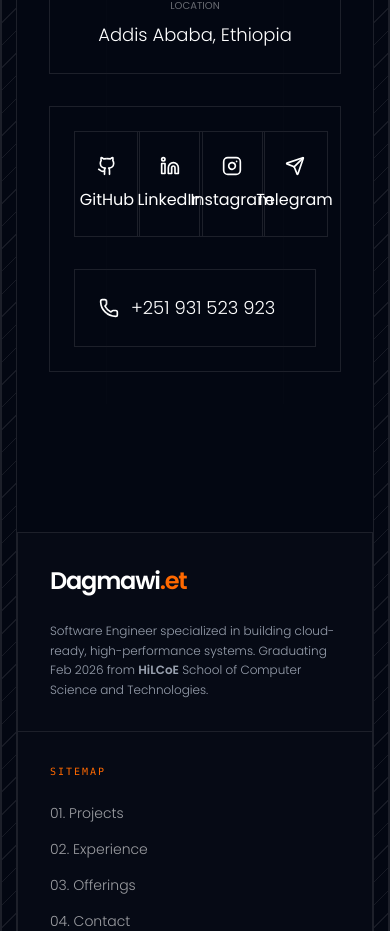
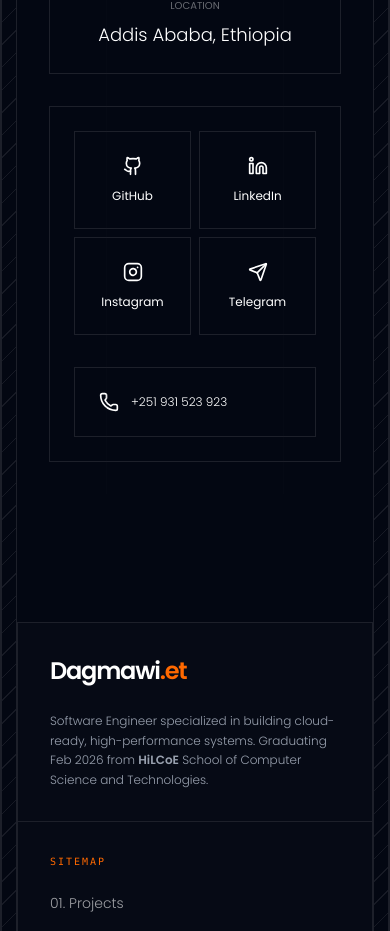
Before and after one commit to Dagin34/my-portfolio-v2, a SvelteKit app: page / in a window 390 px wide. Shown: the part 8080-9011 px from the top of the page. Built offline with nearby package versions, Linux system fonts and the light colour scheme.

Commit message:
More responsiveness on Contact page

```diff
--- a/src/components/contact.svelte
+++ b/src/components/contact.svelte
@@ -26,22 +26,22 @@
             <p class="group-hover:text-brand-primary text-lg font-light">Addis Ababa, Ethiopia</p>
         </div>
         <div class="p-6 border border-border-color text-left">
-            <div class="grid grid-cols-4 gap-2">
+            <div class="grid grid-cols-2 md:grid-cols-4 gap-2">
                 <a target="_blank" href="https://github.com/dagin34" class="border border-border-color py-6 px-8 group flex flex-col gap-y-3 items-center justify-center">
                     <span class="group-hover:text-brand-primary"><Github size={20} /></span>
-                    <span class="group-hover:text-brand-primary">GitHub</span>
+                    <span class="group-hover:text-brand-primary text-xs md:text-md">GitHub</span>
                 </a>
                 <a target="_blank" href="https://linkedIn.com/in/dagin34" class="border border-border-color py-6 px-8 group flex flex-col gap-y-3 items-center justify-center">
                     <span class="group-hover:text-brand-primary"><Linkedin size={20} /></span>
-                    <span class="group-hover:text-brand-primary">LinkedIn</span>
+                    <span class="group-hover:text-brand-primary text-xs md:text-md">LinkedIn</span>
                 </a>
                 <a target="_blank" href="https://instagram.com/dagi_n34" class="border border-border-color py-6 px-8 group flex flex-col gap-y-3 items-center justify-center">
                     <span class="group-hover:text-brand-primary"><Instagram size={20} /></span>
-                    <span class="group-hover:text-brand-primary">Instagram</span>
+                    <span class="group-hover:text-brand-primary text-xs md:text-md">Instagram</span>
                 </a>
                 <a target="_blank" href="https://t.me/dagi_n34" class="border border-border-color py-6 px-8 group flex flex-col gap-y-3 items-center justify-center">
                     <span class="group-hover:text-brand-primary"><Send size={20} /></span>
-                    <span class="group-hover:text-brand-primary">Telegram</span>
+                    <span class="group-hover:text-brand-primary text-xs md:text-md">Telegram</span>
                 </a>
             </div>
             <button
@@ -52,7 +52,7 @@
                 }}
             >
                 <span class="group-hover:text-brand-primary"><Phone size={20} /></span>
-                <p class="group-hover:text-brand-primary text-lg font-light">+251 931 523 923</p>
+                <p class="group-hover:text-brand-primary text-xs md:text-md font-light">+251 931 523 923</p>
             </button>
         </div>
     </div>
```
